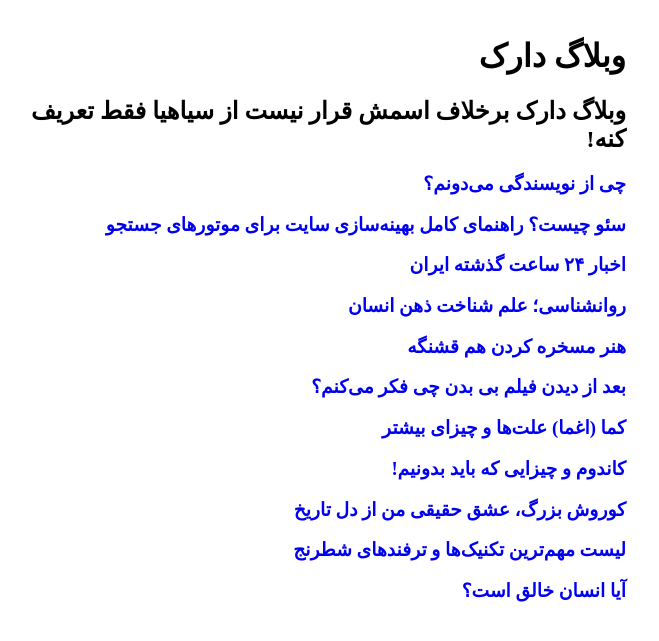
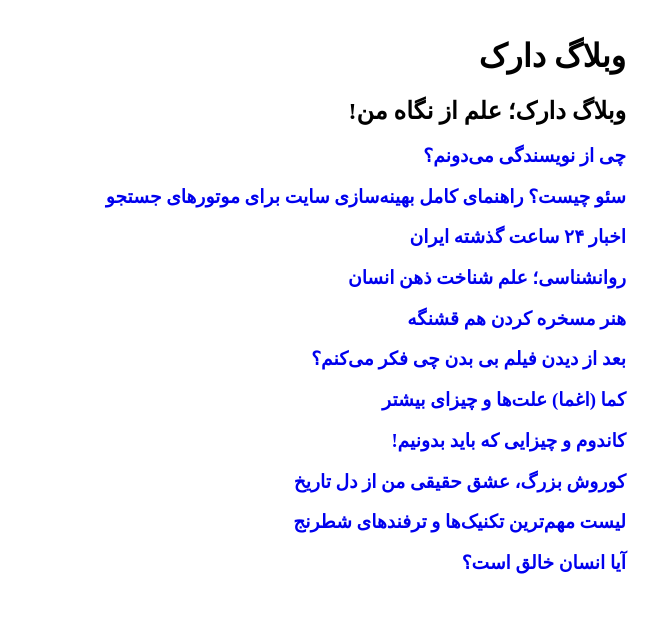
Before and after one commit to darkblog/darkblog.github.io, a Jekyll site: the page built from index.html, in a window 1280 px wide. Shown: the top 641 px of the page, without its empty margins (442-1101 px from the left). Built offline with Jekyll 4.4.1, drawn with Linux system fonts in a browser that asks for light colours.

Commit message:
Update index.html

```diff
--- a/index.html
+++ b/index.html
@@ -12,7 +12,7 @@ layout: compress
 </head>
 <body>
 <h1>وبلاگ دارک</h1>
-<h2>وبلاگ دارک برخلاف اسمش قرار نیست از سیاهیا فقط تعریف کنه!</h2>
+<h2>وبلاگ دارک؛ علم از نگاه من!</h2>
 {% for post in site.posts %}
 <h3><a href="{{ site.url }}{{ post.url }}">{{ post.title }}</a></h3>
 {% endfor %}
```
